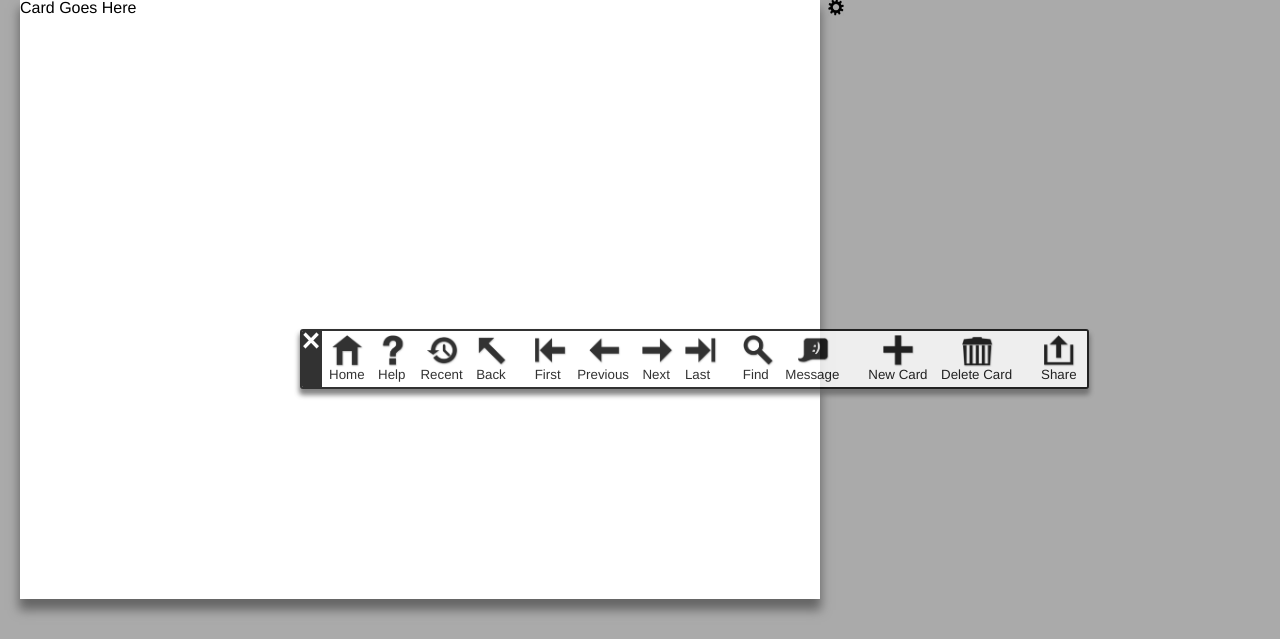
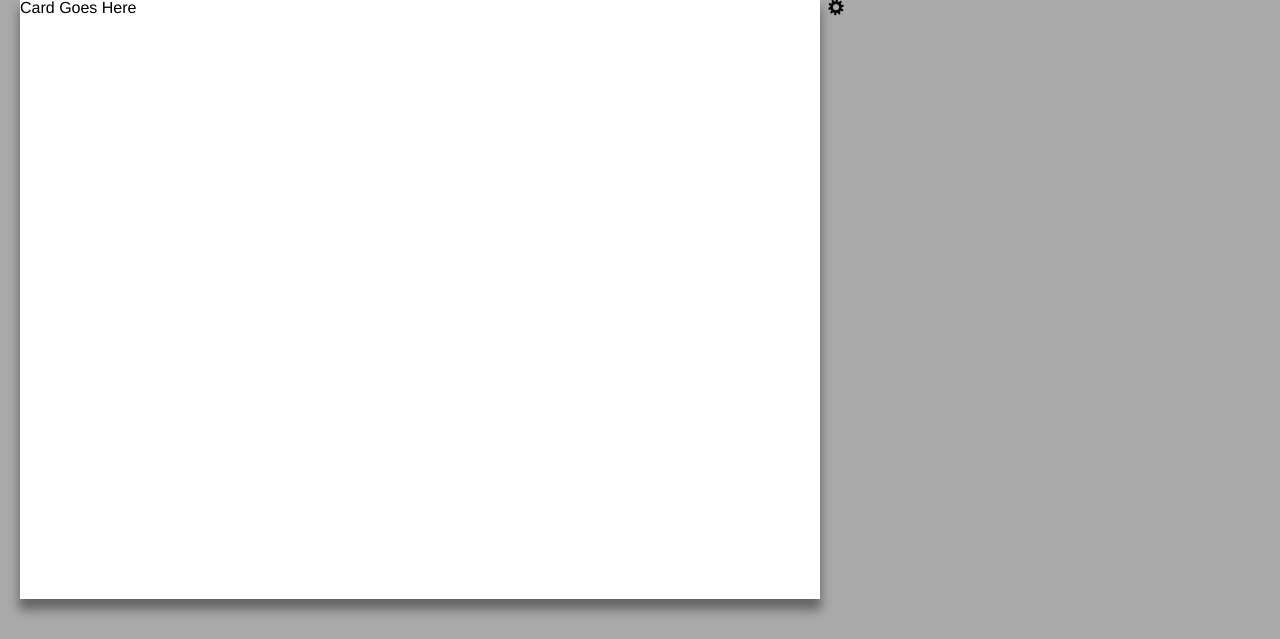
Before and after one commit to jhawcroft/cinsimp-web, a PHP site: page / in a window 1280 px wide. Shown: the part 21-660 px from the top of the page. Run offline with PHP 8.4, Linux system fonts and the light colour scheme.

Commit message:
Palette visibility fixes

```diff
--- a/src/prototyping/fullsystem/cinsimp/css/base.css
+++ b/src/prototyping/fullsystem/cinsimp/css/base.css
@@ -140,6 +140,7 @@ div.Palette
 	overflow: hidden;
 	background-color: white;
 	opacity: 0.8;
+	visibility: hidden;
 }
 
 .Palette div.VertTitle
--- a/src/prototyping/fullsystem/cinsimp/index.html
+++ b/src/prototyping/fullsystem/cinsimp/index.html
@@ -63,7 +63,7 @@ Card Goes Here
 </div></div>
 
 
-<div id="PaletteAuthoring" class="Palette" style="left: 180px; top: 450px; visibility: hidden;"><div class="VertTitle"><img src="gfx/closex.png" width="16"></div><div class="WinContentVT">
+<div id="PaletteAuthoring" class="Palette" style="left: 180px; top: 450px;"><div class="VertTitle"><img src="gfx/closex.png" width="16"></div><div class="WinContentVT">
 
 <div class="ButtonsRow">
 <div title="Object Info"><img src="gfx/info.png" width="32"><div>Object Info</div></div>
--- a/src/prototyping/fullsystem/cinsimp/js/palette.js
+++ b/src/prototyping/fullsystem/cinsimp/js/palette.js
@@ -85,7 +85,7 @@ Palette.prototype.show = function()
 
 Palette.prototype.toggle = function()
 {
-	if (this._div.style.visibility == 'hidden')
+	if (!this.getVisible())
 		this.show();
 	else
 		this.hide();
@@ -94,5 +94,5 @@ Palette.prototype.toggle = function()
 
 Palette.prototype.getVisible = function()
 {
-	return (this._div.style.visibility != 'hidden');
+	return ((this._div.style.visibility != '') && (this._div.style.visibility != 'hidden'));
 }
```
